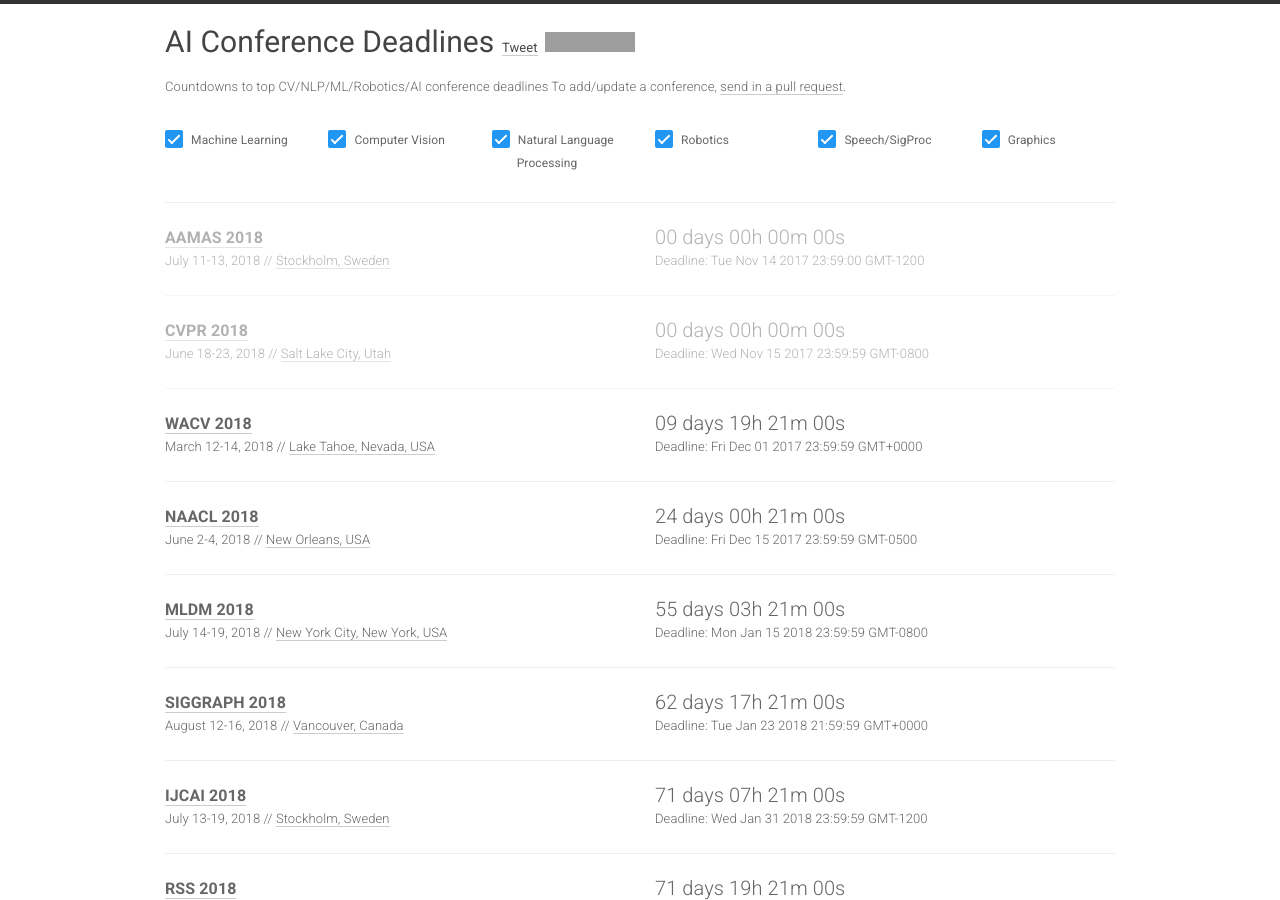
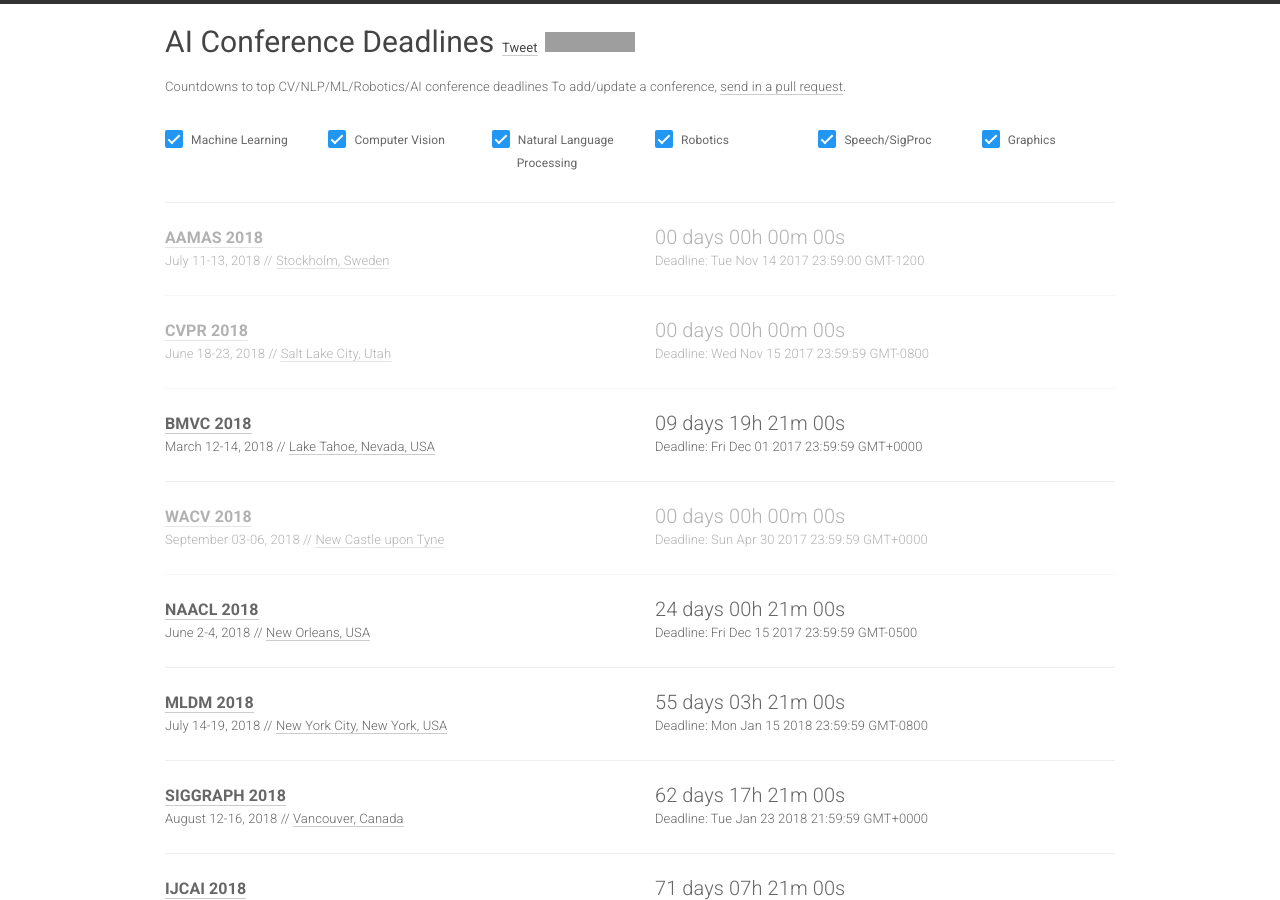
Before and after one commit to paperswithcode/ai-deadlines, a Jekyll site: the page built from index.html, in a window 1280 px wide and 900 px high. Built offline with Jekyll 4.4.1, drawn with Linux system fonts in a browser that asks for light colours; nearby versions of some CDN libraries; comment, search, counter and statistics services are not loaded; grey boxes are pictures that could not be loaded.

Commit message:
Update conferences.yml
BMVC added

```diff
--- a/_data/conferences.yml
+++ b/_data/conferences.yml
@@ -20,14 +20,24 @@
   place: Salt Lake City, Utah
   sub: CV
 
-- name: WACV
+- name: BMVC
   year: 2018
-  id: wacv2018
+  id: bmvc2018
   link: http://wacv18.uccs.us/
   deadline: "2017-12-01 23:59:59"
   timezone: PST
   date: March 12-14, 2018
   place: Lake Tahoe, Nevada, USA
+  sub: CV
+
+- name: WACV
+  year: 2018
+  id: wacv2018
+  link: http://bmvc2018.org/
+  deadline: "2017-04-30 23:59:59"
+  timezone: PST
+  date: September 03-06, 2018
+  place: New Castle upon Tyne
   sub: CV
 
 - name: NAACL
```
